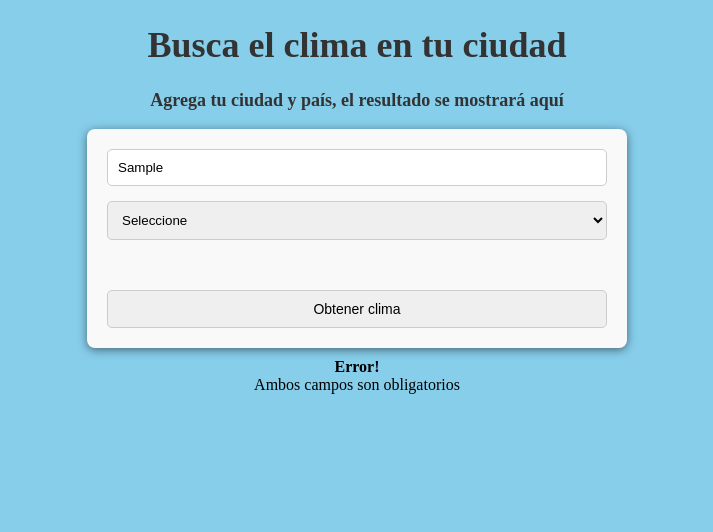
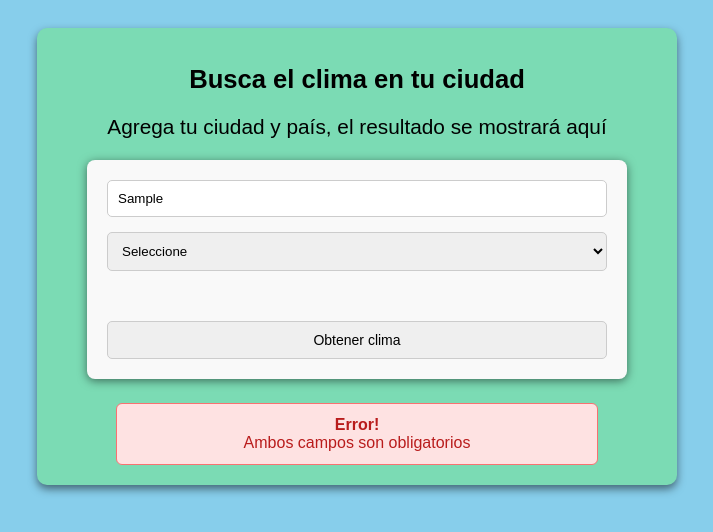
Before and after one commit to Hiram-Devv/front-end-challenge-weather, a plain HTML site: page index.html in a window 1280 px wide. Both pictures are taken after typing "Sample" into the empty fields and a click on the input "Obtener clima". Shown: the whole page, without its empty margins (283-996 px from the left). Drawn offline with Linux system fonts and the light colour scheme; no server answers.

Commit message:
Se agregaron estilos finales

```diff
--- a/script.js
+++ b/script.js
@@ -86,7 +86,7 @@ function mostrarClima(datos){
     // Nombre de la ciudad
     const nombreCiudad = document.createElement('h1');
     nombreCiudad.classList.add('nombre-ciudad');
-    nombreCiudad.textContent = name
+    nombreCiudad.textContent = `Clima en ${name}`
     // Temperatura actual
     const tempActual = document.createElement('p');
     tempActual.classList.add('style-temp-act');
--- a/styles.css
+++ b/styles.css
@@ -1,30 +1,31 @@
 body{
     background-color: #87CEEB;
+    font-family: 'Arial', sans-serif;
+    text-align: center;
+    padding: 20px;
 }
 
 .container{
 
-    max-width: 100%;
-    padding-right: 1rem;
-    padding-left: 1rem;
-    margin-right: auto;
-    margin-left: auto;
-
+    max-width: 600px;
+    margin:0 auto;
+    background-color: hsl(156, 57%, 67%);
+    padding: 20px;
+    border-radius: 10px;
+    box-shadow: 0 4px 8px rgba(0, 0, 0, 0.5);
 }
 
-.header{
+h1{
     text-align: center;
-    font-size: 18px;
-    color:#333333
+    font-size: 1.6em;
+    color:black
 
 }
 
 .style-resultado{
-    text-align: center;
-    font-size: 18px;
-    color: #333;
-    margin-top: auto;
-    font-weight: bold;
+    font-size: 1.3em;
+    color: black;
+    margin-bottom: 10px;
 }
 
 .style-form{
@@ -65,19 +66,29 @@ body{
 }
 
 .alerta{
-    background-color: 100;
+    background-color: #fee2e2;
+    border: 1px solid #f87171;
+    color: #b91c1c;
+    padding-left: 1rem;
+    padding-right: 1rem;
+    padding-top: 0.75rem;
+    padding-bottom: 0.75rem;
+    border-radius: 0.375rem;
+    max-width: 28rem;
+    margin-left: auto;
+    margin-right: auto;
+    margin-top: 1.5rem;
     text-align: center;
-    margin-top: 10px;
-
-
 }
 
 .style-temp-act{
-    font-size: 30px;
+    font-size: 1.3em;
 }
 .style-temp{
-    font-size: 16px;
-    color:white
+    font-size: .8em;
+    color: black;
+    margin-top: 20px;
+    font-weight: 600;
 }
 
 .resultado-div{
@@ -86,5 +97,7 @@ body{
 }
 
 .nombre-ciudad{
-
+    font-size: 1.1em;
+    color: black;
+    margin-bottom: 10px;
 }
```
